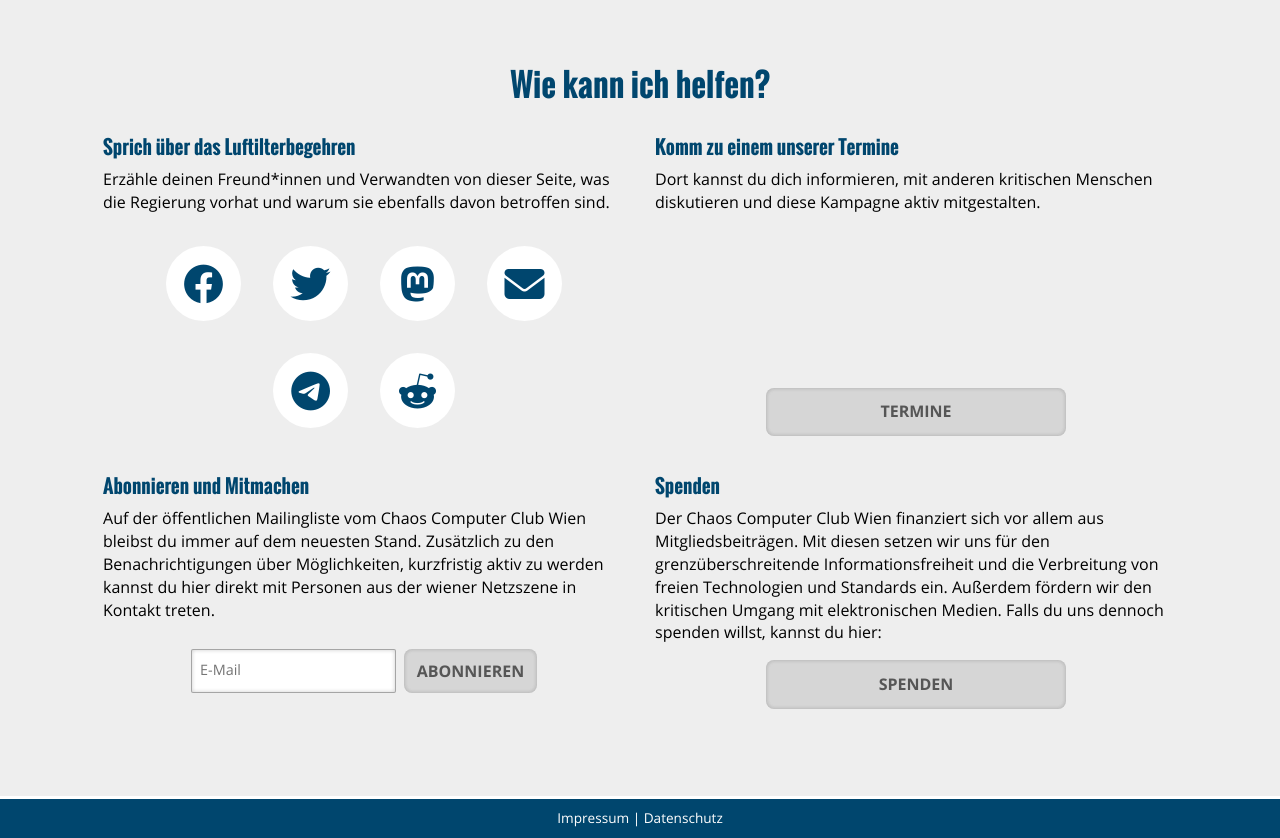
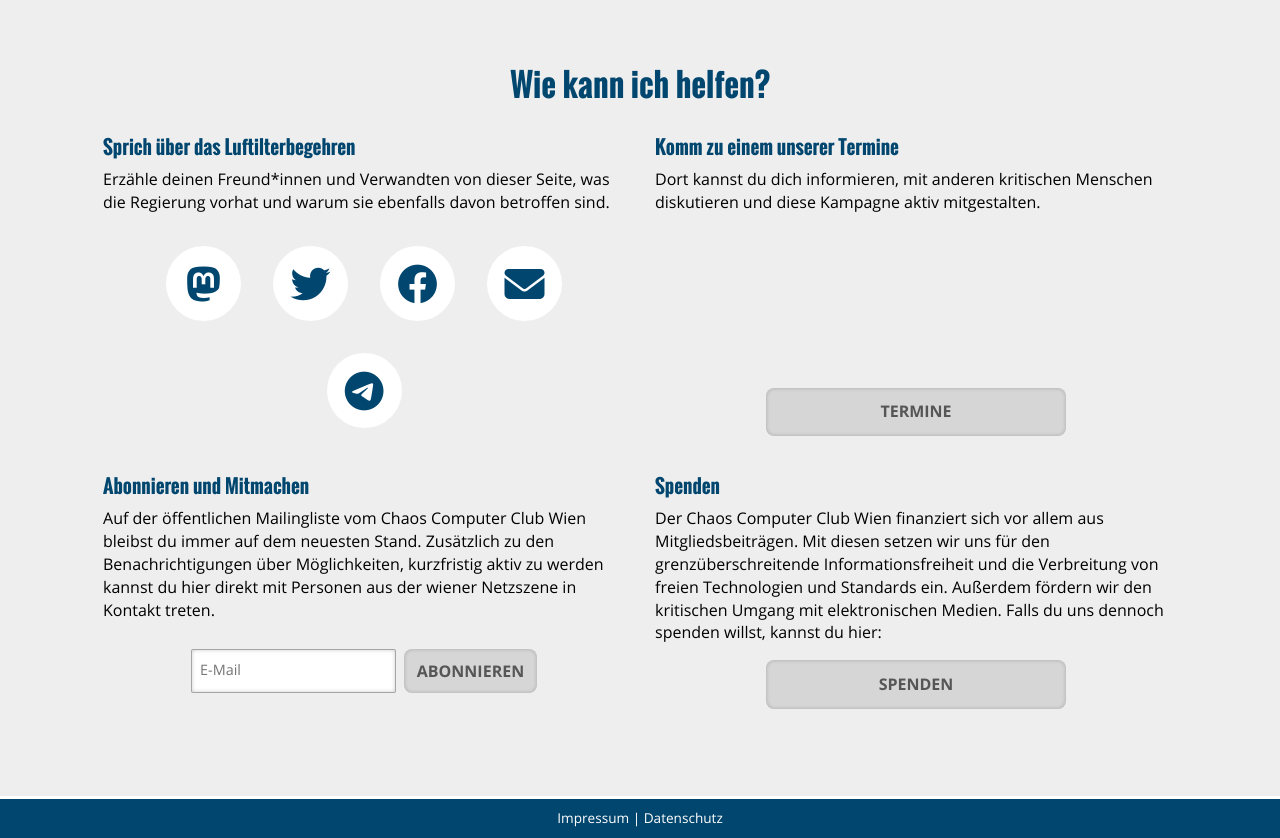
Before and after one commit to c3wien/Poke-That-Gmeind, a Python web app: template luftfilterbegehren/templates/general/share.html in a window 1280 px wide. Shown: the part 98-936 px from the top of the page. Run offline with Jinja, Linux system fonts and the light colour scheme; the template is opened without the code that fills it, so the values that code supplies are empty; some libraries are stand-ins or nearby versions.

Commit message:
Teilen-Buttons und Texte angepasst

```diff
--- a/luftfilterbegehren/templates/general/share.html
+++ b/luftfilterbegehren/templates/general/share.html
@@ -14,32 +14,29 @@
                     <h4>Sprich über das Luftilterbegehren</h4>
                     <p>Erzähle deinen Freund*innen und Verwandten von dieser Seite, was die Regierung vorhat und warum sie ebenfalls davon betroffen sind.</p>
                     <div class="row bottom">
-                        <a class="share center" href="http://www.facebook.com/sharer.php?u=https%3A%2F%2F%C3%BCberwachungspaket%2Eat%2F">
+                        <a class="share center" href="https://toot.kytta.dev/?text=Ich%20habe%20meine%20Gemeinde%20aufgefordert,%20Luftfilteranlagen%20in%20Schulen,%20Kinderg%C3%A4rten%20und%20anderen%20%C3%B6ffentlichen%20Geb%C3%A4uden%20einzusetzen!%20Auch%20du%20kannst%20deine%20Gemeinde%20zum%20Einsatz%20entsprechender%20Anlagen%20auffordern!%20Wie%20das%20geht,%20findest%20du%20auf:%20https://luftfilterbegehren.at/gemeinden.html%20%23Luftfilterbegehren">
+                            <div class="center"><i class="fa-brands fa-mastodon" aria-hidden="true"></i></div>
+                        </a>
+                        <a class="share center" href="https://twitter.com/intent/tweet?text=Ich%20habe%20meine%20Gemeinde%20aufgefordert,%20Luftfilteranlagen%20in%20Schulen,%20Kinderg%C3%A4rten%20und%20anderen%20%C3%B6ffentlichen%20Geb%C3%A4uden%20einzusetzen!%20Auch%20du%20kannst%20deine%20Gemeinde%20zum%20Einsatz%20entsprechender%20Anlagen%20auffordern!%20Wie%20das%20geht,%20findest%20du%20auf:%20https://luftfilterbegehren.at/gemeinden.html%20%23Luftfilterbegehren">
+                            <div class="center"><i class="fa-brands fa-twitter" aria-hidden="true"></i></div>
+                        </a>
+                        <a class="share center" href="https://www.facebook.com/sharer/sharer.php?u=https://luftfilterbegehren.at/gemeinden.html">
                             <div class="center"><i class="fa-brands fa-facebook" aria-hidden="true"></i></div>
                         </a>
-                        <a class="share center" href="https://twitter.com/intent/tweet?url=https%3A%2F%2F%C3%BCberwachungspaket%2Eat%2F&amp;text=Sicherheit%20statt%20%C3%9Cberwachung.%20Stoppt%20das%20%23%C3%9Cberwachungspaket%21&Sicherheit%20statt%20Überwachung.#20Stoppt%20das%20#Überwachungspaket!&amp;related=epicenter%5Fworks%3Aepicenter%2Eworks">
-                            <div class="center"><i class="fa-brands fa-twitter" aria-hidden="true"></i></div>
-                        </a>
-                        <a class="share center" href="https://toot.kytta.dev/?text=Schreib%20deine%20Gemeinde%20auf%20https://luftfilter.at/%20an!">
-                            <div class="center"><i class="fa-brands fa-mastodon" aria-hidden="true"></i></div>
-                        </a>
-                        <a class="share center" href="mailto:?subject=Stoppen%20wir%20das%20%C3%9Cberwachungspaket%21&amp;body=Hallo%2C%20ich%20will%20nicht%20auf%20Schritt%20und%20Tritt%20%C3%BCberwacht%20werden%20k%C3%B6nnen.%20Hilf%20mit%2C%20das%20%C3%9Cberwachungspaket%20der%20Regierung%20zu%20stoppen%21%20Mehr%20dazu%20auf%20www.%C3%BCberwachungspaket.at">
+                        <a class="share center" href="mailto:info@example.com?&subject=Corona-Wellenbrecher%20in%20Schulen%20und%20%C3%B6ffentlichen%20Geb%C3%A4uden&cc=&bcc=&body=https://luftfilterbegehren.at/gemeinden.html%0AIch%20habe%20meine%20Gemeinde%20dazu%20aufgefordert,%20Luftfilteranlagen%20in%20Schulen,%20Kinderg%C3%A4rten%20und%20anderen%20%C3%B6ffentlichen%20Geb%C3%A4uden%20einzusetzen!%20Auch%20du%20kannst%20deine%20Gemeinde%20kontaktieren,%20sie%20%C3%BCber%20die%20Wirksamkeit%20von%20Luftfiltern%20informieren%20und%20sie%20zum%20Einsatz%20entsprechender%20Anlagen%20auffordern,%20denn%20Gemeinden%20m%C3%BCssen%20nicht%20erst%20warten,%20bis%20die%20Bundespolitik%20aktiv%20wird.%20Wie%20das%20geht?%20Hier%20klicken,%20Gemeinde%20ausw%C3%A4hlen,%20E-Mail%20abschicken:%20https://luftfilterbegehren.at/gemeinden.html">
                             <div class="center"><i class="fa-solid fa-envelope" aria-hidden="true"></i></div>
                         </a>
-                        <a class="share share-mobile center" href="fb-messenger://share/?link=http://luftfilter.at/">
+                        <a class="share share-mobile center" href="fb-messenger://share/?link=http://luftfilterbegehren.at/">
                             <div class="center"><i class="fb-messenger"></i></div>
                         </a>
-                        <a class="share share-mobile center" href="sms:?body=Schau dir https://www.überwachungspaket.at an!">
+                        <a class="share share-mobile center" href="sms:?body=Ich habe meine Gemeinde aufgefordert, Luftfilteranlagen in Schulen, Kindergärten und anderen öffentlichen Gebäuden einzusetzen! Auch du kannst deine Gemeinde zum Einsatz entsprechender Anlagen auffordern! Wie das geht, findest du auf: https://luftfilterbegehren.at/gemeinden.html">
                             <div class="center"><i class="fa-solid fa-comment-sms"></i></div>
                         </a>
-                        <a class="share center" href="https://telegram.me/share/url?url=https%3A%2F%2F%C3%BCberwachungspaket%2Eat%2F&amp;text=Schau%20dir%20das%20an%21">
+                        <a class="share center" href="https://telegram.me/share/url?url=https%3A%2F%2Fluftfilterbegehren.at%2Fgemeinden.html&amp;text=Ich habe meine Gemeinde aufgefordert, Luftfilteranlagen in Schulen, Kindergärten und anderen öffentlichen Gebäuden einzusetzen! Auch du kannst deine Gemeinde zum Einsatz entsprechender Anlagen auffordern! Wie das geht, findest du auf: https://luftfilterbegehren.at/gemeinden.html">
                             <div class="center"><i class="fa-brands fa-telegram"></i></div>
                         </a>
-                        <a class="share share-mobile center" href="whatsapp://send?text=Schau%20dir%20das%20an%21%20https%3A%2F%2F%C3%BCberwachungspaket%2Eat%2F" data-action="share/whatsapp/share">
+                        <a class="share share-mobile center" href="whatsapp://send?text=http://luftfilterbegehren.at/gemeinden.html" data-action="share/whatsapp/share">
                             <div class="center"><i class="fa-brands fa-whatsapp"></i></div>
-                        </a>
-                        <a class="share center" href="http://www.reddit.com/submit?url=https%3A%2F%2Fwww.%C3%BCberwachungspaket.at&amp;title=Stoppt%20das%20%C3%9Cberwachungspaket%21&amp;resubmit=true">
-                            <div class="center"><i class="fa-brands fa-reddit-alien"></i> </div>
                         </a>
                     </div>
                 </div>
```
